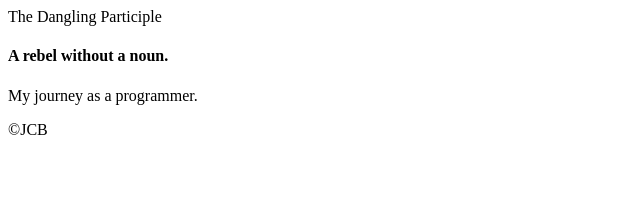
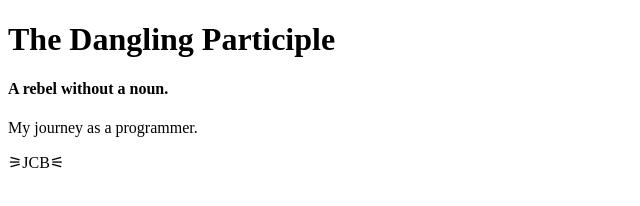
Before and after one commit to jaycb3/lc101, a plain HTML site: page index.html in a window 1280 px wide. Shown: the whole page, without its empty margins (0-640 px from the left). Drawn offline with Linux system fonts and the light colour scheme.

Commit message:
Update index.html

```diff
--- a/index.html
+++ b/index.html
@@ -4,9 +4,11 @@
         <title>thedanglingparticiple</title>
 </head>
 <body>
-        <header>The Dangling Participle</header>
+        <header><h1>The Dangling Participle</h1></header>
         <h4>A rebel without a noun.</h4>
         <p>My journey as a programmer.</p>
+        <main></main>
+        <article></article>
 </body>
-<footer>&copy;JCB</footer>
+<footer>&#9886;JCB&#9887;</footer>
 </html>
```
